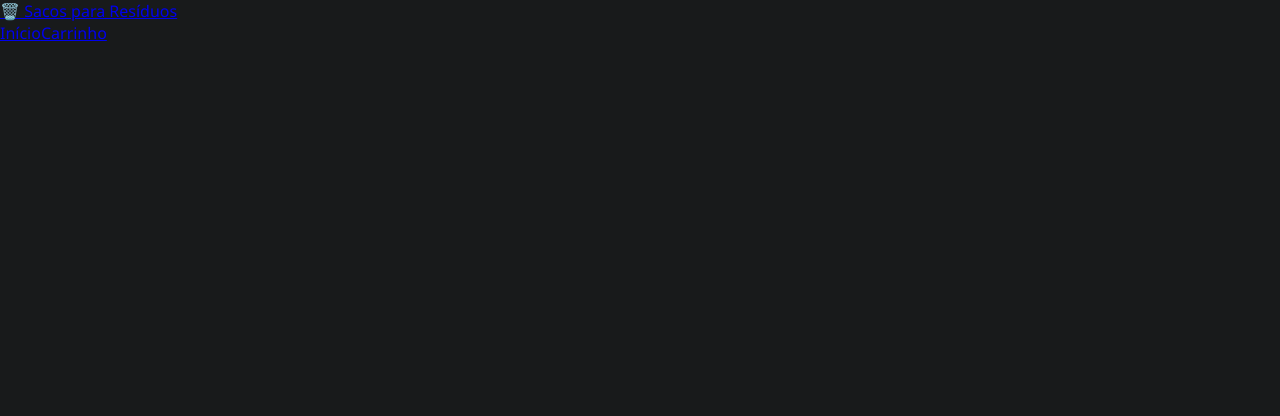
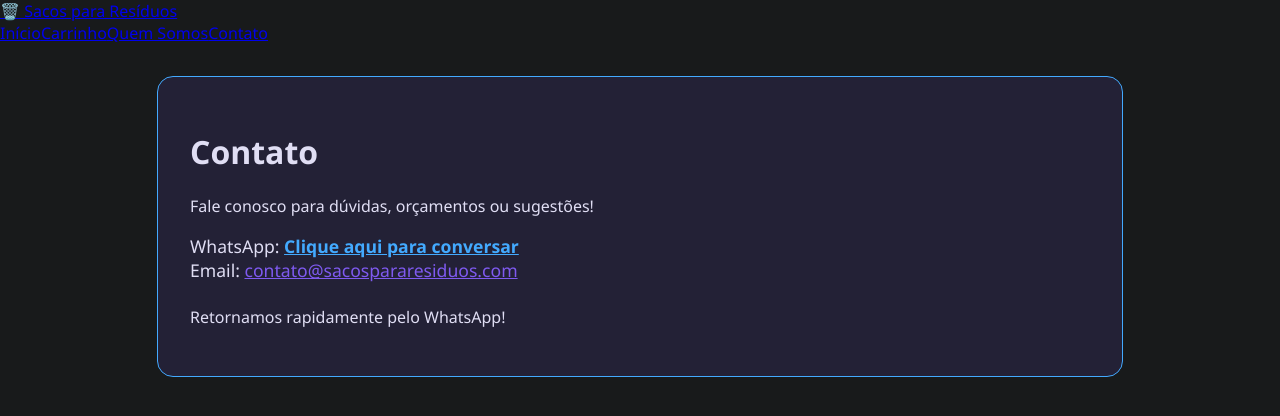
Before and after one commit to iborba/Ibra1, a React (Vite) app: page /#/contato in a window 1280 px wide. Shown: the top 416 px of the page. Built offline with nearby package versions, Linux system fonts and the light colour scheme; the HTML template or start-up script is replaced by a standard one.

Commit message:
7 commit

```diff
--- a/src/App.jsx
+++ b/src/App.jsx
@@ -5,6 +5,8 @@ import ProductDetail from './pages/ProductDetail';
 import Cart from './pages/Cart';
 import Checkout from './pages/Checkout';
 import Navbar from './components/Navbar';
+import QuemSomos from './pages/QuemSomos';
+import Contato from './pages/Contato';
 
 function App() {
   return (
@@ -15,6 +17,8 @@ function App() {
         <Route path="/produto/:id" element={<ProductDetail />} />
         <Route path="/carrinho" element={<Cart />} />
         <Route path="/checkout" element={<Checkout />} />
+        <Route path="/quem-somos" element={<QuemSomos />} />
+        <Route path="/contato" element={<Contato />} />
       </Routes>
     </Router>
   );
--- a/src/components/Navbar.jsx
+++ b/src/components/Navbar.jsx
@@ -10,6 +10,8 @@ function Navbar() {
       <div className="navbar-links">
         <Link to="/">Início</Link>
         <Link to="/carrinho">Carrinho</Link>
+        <Link to="/quem-somos">Quem Somos</Link>
+        <Link to="/contato">Contato</Link>
       </div>
     </nav>
   );
--- a/src/index.css
+++ b/src/index.css
@@ -38,7 +38,9 @@ body {
   padding: 16px 32px;
   display: flex;
   align-items: center;
-  justify-content: space-between;
+  justify-content: center;
+  gap: 48px;
+    margin-right: 48px;
   border-bottom: 2px solid #7f5af0;
 }
 .navbar-brand a {
--- /dev/null
+++ b/src/pages/Contato.jsx
@@ -0,0 +1,19 @@
+import React from 'react';
+
+function Contato() {
+  return (
+    <div className="container">
+      <h1>Contato</h1>
+      <p>Fale conosco para dúvidas, orçamentos ou sugestões!</p>
+      <ul style={{listStyle: 'none', padding: 0, fontSize: '1.1rem'}}>
+        <li>
+          WhatsApp: <a href="https://wa.me/5511999999999" target="_blank" rel="noopener noreferrer" style={{color: '#43aaff', fontWeight: 'bold'}}>Clique aqui para conversar</a>
+        </li>
+        <li>Email: <a href="mailto:contato@sacospararesiduos.com" style={{color: '#7f5af0'}}>contato@sacospararesiduos.com</a></li>
+      </ul>
+      <p style={{marginTop: 24}}>Retornamos rapidamente pelo WhatsApp!</p>
+    </div>
+  );
+}
+
+export default Contato;
--- /dev/null
+++ b/src/pages/QuemSomos.jsx
@@ -0,0 +1,20 @@
+import React from 'react';
+
+function QuemSomos() {
+  return (
+    <div className="container">
+      <h1>Quem Somos</h1>
+      <p>
+        Somos uma empresa dedicada a oferecer soluções práticas e sustentáveis para o descarte de resíduos. Nosso catálogo de sacos para resíduos atende desde residências até grandes empresas, sempre priorizando qualidade, variedade e respeito ao meio ambiente.
+      </p>
+      <p>
+        Trabalhamos com materiais recicláveis, opções coloridas para coleta seletiva e tamanhos variados para todas as necessidades. Nosso compromisso é facilitar a limpeza e a organização, tornando o mundo mais limpo e consciente.
+      </p>
+      <p>
+        <b>Conte com a gente para sua rotina de descarte!</b>
+      </p>
+    </div>
+  );
+}
+
+export default QuemSomos;
```
Also changed, not shown: 5 other files (tests, documents, lock files or other folders).
